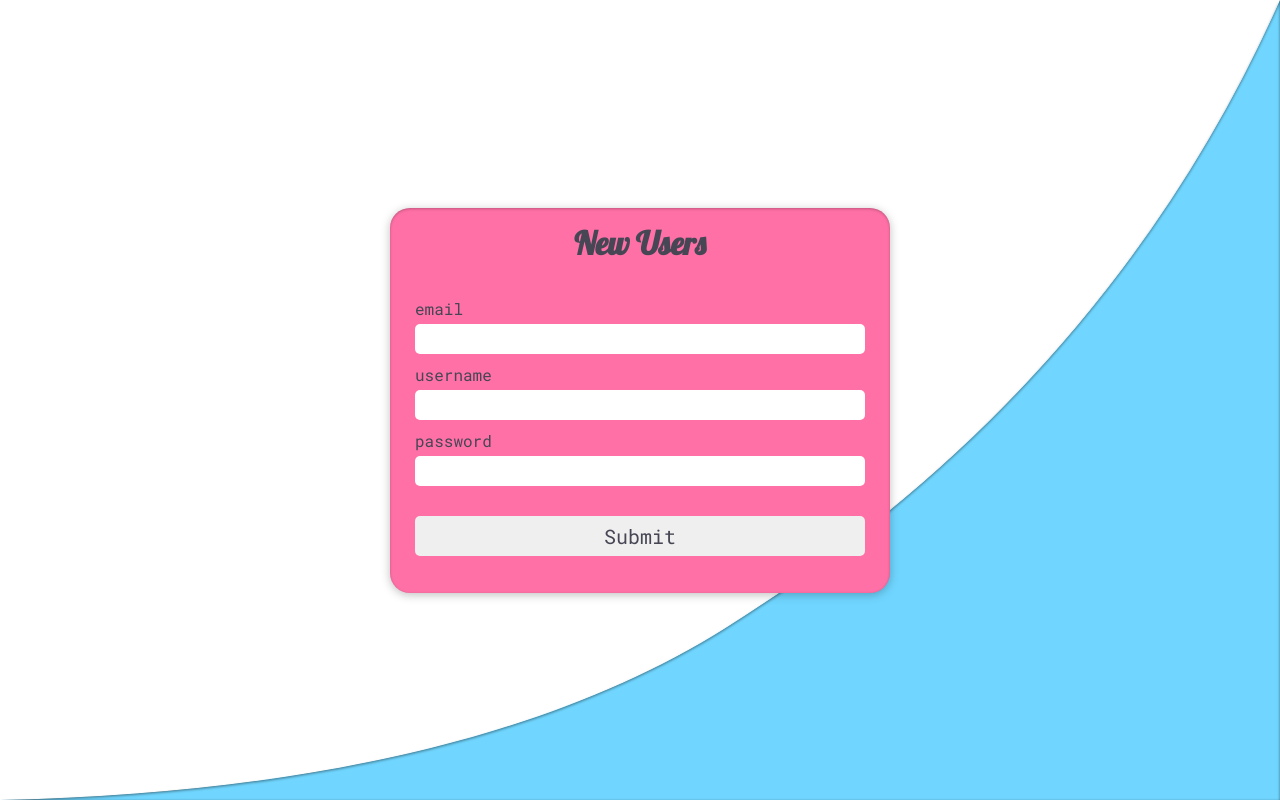
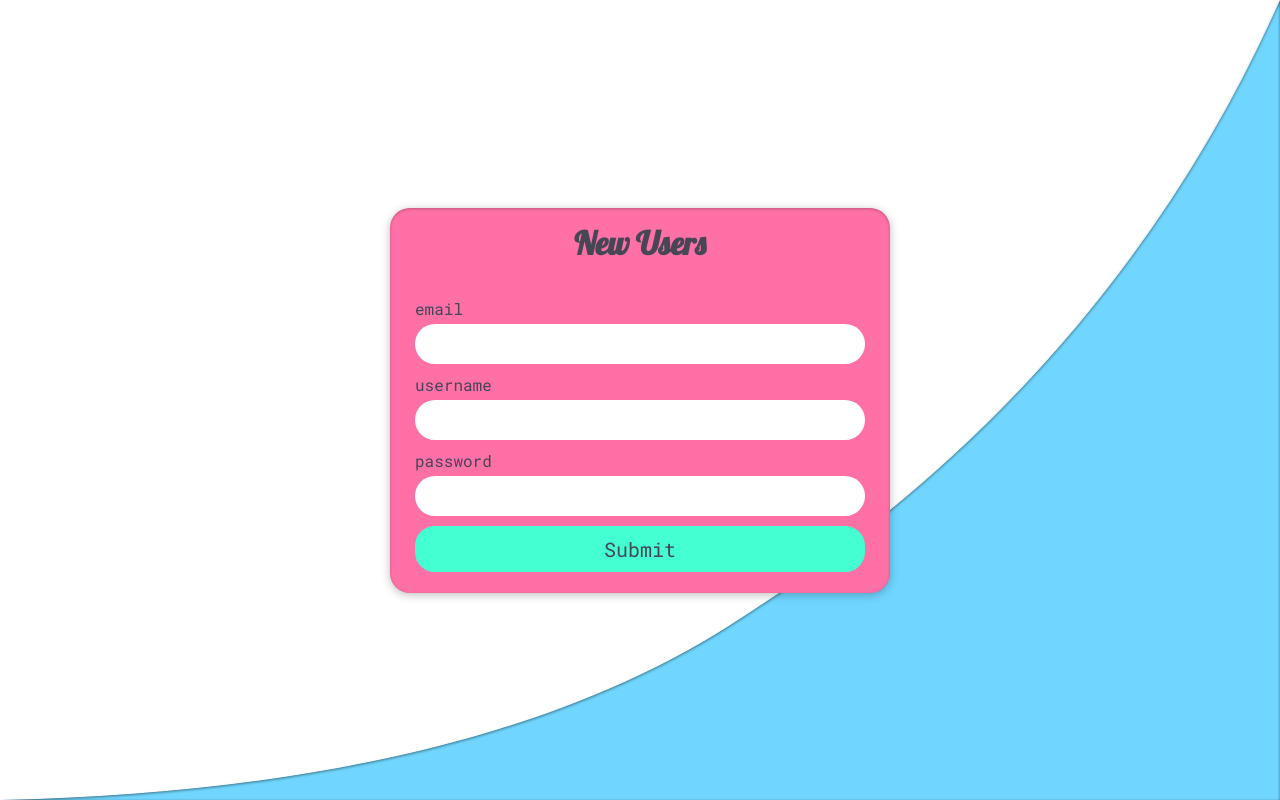
Before and after one commit to aduranil/django-channels-react-multiplayer, a React (Create React App) app in the folder selfies-frontend/: page /signup in a window 1280 px wide. Built offline with nearby package versions, Linux system fonts and the light colour scheme.

Commit message:
More frontend redesigns (#17)
* continue with redesign

* more styling

* ok

* updates

* fix css

```diff
--- a/selfies-frontend/package.json
+++ b/selfies-frontend/package.json
@@ -9,8 +9,6 @@
     "eslint-plugin-jsx-a11y": "^6.2.1",
     "eslint-plugin-react": "^7.13.0",
     "grommet": "^2.7.1",
-    "grommet-icons": "^4.2.0",
-    "images": "^3.0.2",
     "node-sass": "^4.12.0",
     "prop-types": "^15.7.2",
     "react": "^16.8.6",
@@ -21,8 +19,7 @@
     "react-scripts": "3.0.1",
     "redux": "^4.0.1",
     "redux-devtools-extension": "^2.13.8",
-    "redux-thunk": "^2.3.0",
-    "styled-components": "^4.3.1"
+    "redux-thunk": "^2.3.0"
   },
   "scripts": {
     "start": "react-scripts start",
--- a/selfies-frontend/src/components/Form.js
+++ b/selfies-frontend/src/components/Form.js
@@ -31,19 +31,7 @@ const Form = ({
       type="password"
       error={error}
     />
-    <button
-      style={{
-        width: '100%',
-        height: '40px',
-        borderRadius: '5px',
-        border: 'none',
-        marginTop: '20px',
-        marginBottom: '10px',
-        cursor: 'pointer',
-      }}
-      type="submit"
-      onClick={handleSubmit}
-    >
+    <button type="submit" style={{ width: '100%' }} onClick={handleSubmit}>
       <span style={{ fontSize: '20px' }}>Submit</span>
     </button>
     {route === '/loginorsignup' && (
--- a/selfies-frontend/src/components/FormField.js
+++ b/selfies-frontend/src/components/FormField.js
@@ -17,10 +17,10 @@ const FormField = ({
     <input
       style={{
         width: '100%',
-        height: '30px',
+        height: '40px',
         padding: '5px',
         border: 'none',
-        borderRadius: '5px',
+        borderRadius: '20px',
         marginTop: '5px',
       }}
       type={type}
--- a/selfies-frontend/src/components/Navigation.js
+++ b/selfies-frontend/src/components/Navigation.js
@@ -1,19 +1,8 @@
 import React from 'react';
-import {
-  Grid, Text, Grommet, Button,
-} from 'grommet';
 import { connect } from 'react-redux';
 import { withRouter } from 'react-router-dom';
 import { logoutUser } from '../modules/account';
 import { wsDisconnect } from '../modules/websocket';
-
-const theme = {
-  button: {
-    padding: {
-      horizontal: '6px',
-    },
-  },
-};
 
 class Navigation extends React.Component {
   onLogout = async () => {
@@ -25,12 +14,11 @@ class Navigation extends React.Component {
 
   render() {
     return (
-      <Grid alignSelf="center" columns={['medium', 'medium']}>
-        <Text alignSelf="start"> SELFIES 2020 </Text>
-        <Grommet theme={theme} style={{ textAlign: 'right' }}>
-          <Button onClick={this.onLogout} label="logout" />
-        </Grommet>
-      </Grid>
+      <div className="container">
+        <button style={{ width: '100px' }} onClick={this.onLogout}>
+          logout
+        </button>
+      </div>
     );
   }
 }
--- a/selfies-frontend/src/pages/App.scss
+++ b/selfies-frontend/src/pages/App.scss
@@ -14,14 +14,47 @@ $roboto: 'Roboto Mono', monospace;
   color: #464655;
 }
 
-h1 {
-  font-family: $lobster;
+.box {
+  background-color: #ff70a6;
+  box-shadow: 0 2px 10px 0 rgba(0, 0, 0, 0.5), inset 0 1px 3px 0 rgba(0, 0, 0, 0.5);
+  border-radius: 20px;
+  flex-grow: 1;
+  margin: 30px auto 100px auto;
+  width: 50%;
+  padding: 3%;
+  min-height: 300px;
+}
+
+button {
+  border-radius: 20px;
+  margin-right: 10px;
+  padding: 7px;
+  cursor: pointer;
+  border: 3px solid #44ffd1;
+  background-color: #44ffd1;
+}
+
+button[disabled] {
+  opacity: 0.5;
+  cursor: default;
+}
+
+.container {
+  display: flex;
+  flex-direction: row;
+  justify-content: flex-end;
+  margin-top: 5px;
+  margin-left: 5px;
 }
 
 .entrance-title {
   font-family: $lobster;
   font-size: 100px;
   color: #464655;
+}
+
+h1 {
+  font-family: $lobster;
 }
 
 .landing-page-wrapper {
--- a/selfies-frontend/src/pages/Games.js
+++ b/selfies-frontend/src/pages/Games.js
@@ -1,21 +1,10 @@
 import React from 'react';
-import {
-  Button, TextInput, Grid, Box, Text, Grommet,
-} from 'grommet';
 import PropTypes from 'prop-types';
-import { Gamepad } from 'grommet-icons';
 import { connect } from 'react-redux';
 import Navigation from '../components/Navigation';
 import { createGame, getGames } from '../modules/game';
 import withAuth from '../hocs/authWrapper';
-
-const theme = {
-  button: {
-    padding: {
-      horizontal: '6px',
-    },
-  },
-};
+import HalfRectangle from '../images/Rectangle';
 
 class Games extends React.Component {
   state = {
@@ -23,8 +12,9 @@ class Games extends React.Component {
   };
 
   componentDidMount() {
-    const { dispatch, loggedIn } = this.props;
-    if (loggedIn) return dispatch(getGames());
+    const { dispatch, loggedIn, history } = this.props;
+    if (!loggedIn) return history.push('/loginorsignup');
+    return dispatch(getGames());
   }
 
   onClick = () => {
@@ -49,51 +39,56 @@ class Games extends React.Component {
     const { games } = this.props;
     return (
       <React.Fragment>
+        <HalfRectangle color="#70D6FF" />
         <Navigation />
-        <Box
-          round="xsmall"
-          height="medium"
-          margin="medium"
-          width="600px"
-          pad="medium"
-          elevation="medium"
-          background="accent-2"
-          overflow={{ horizontal: 'hidden', vertical: 'scroll' }}
-        >
+        <div className="box">
+          <h1 style={{ textAlign: 'center' }}>Active Games</h1>
           {Array.isArray(games.games)
             && games.games.map(game => (
-              <Grid key={game.id} columns={{ count: 2 }}>
-                <Grommet theme={theme}>
-                  <Button
+              <div style={{ marginTop: '10px', marginBottom: '10px' }} key={game.id}>
+                <button
+                  type="button"
                   onClick={this.onJoin}
                   value={game.id}
-                    margin={{ right: '5px', bottom: '5px' }}
-                    label="join"
                   disabled={game.is_joinable === false}
-                  />
-                  <Text>
+                >
+                  join
+                </button>
+                <span>
                   {game.room_name}
                   , players:
                   {' '}
-                  </Text>
+                </span>
                 {game.users.map(user => (
-                    <Text key={user.username}>
+                  <span key={user.username}>
                     {' '}
                     {user.username}
-                    </Text>
+                    ,
+                  </span>
                 ))}
-                </Grommet>
-              </Grid>
+              </div>
             ))}
-        </Box>
-        <Grid columns={{ count: 2, size: 'auto' }} gap="small">
-          <TextInput
-            placeholder="room name"
+          <div style={{ display: 'flex' }}>
+            <div>
+              <button type="button" onClick={this.onClick}>
+                create new game
+              </button>
+            </div>
+            <div style={{ width: '70%' }}>
+              <input
                 value={roomName}
                 onChange={event => this.setState({ roomName: event.target.value })}
+                placeholder="room name"
+                style={{
+                  padding: '7px',
+                  borderRadius: '20px',
+                  border: '3px solid white',
+                  width: '100%',
+                }}
               />
-          <Button onClick={this.onClick} icon={<Gamepad />} label="Create new game" />
-        </Grid>
+            </div>
+          </div>
+        </div>
       </React.Fragment>
     );
   }
```
Also changed, not shown: selfies-frontend/index.css (deleted), 1 other file (tests, documents, lock files or other folders). Lines whose indentation alone changed are shown as unchanged.
